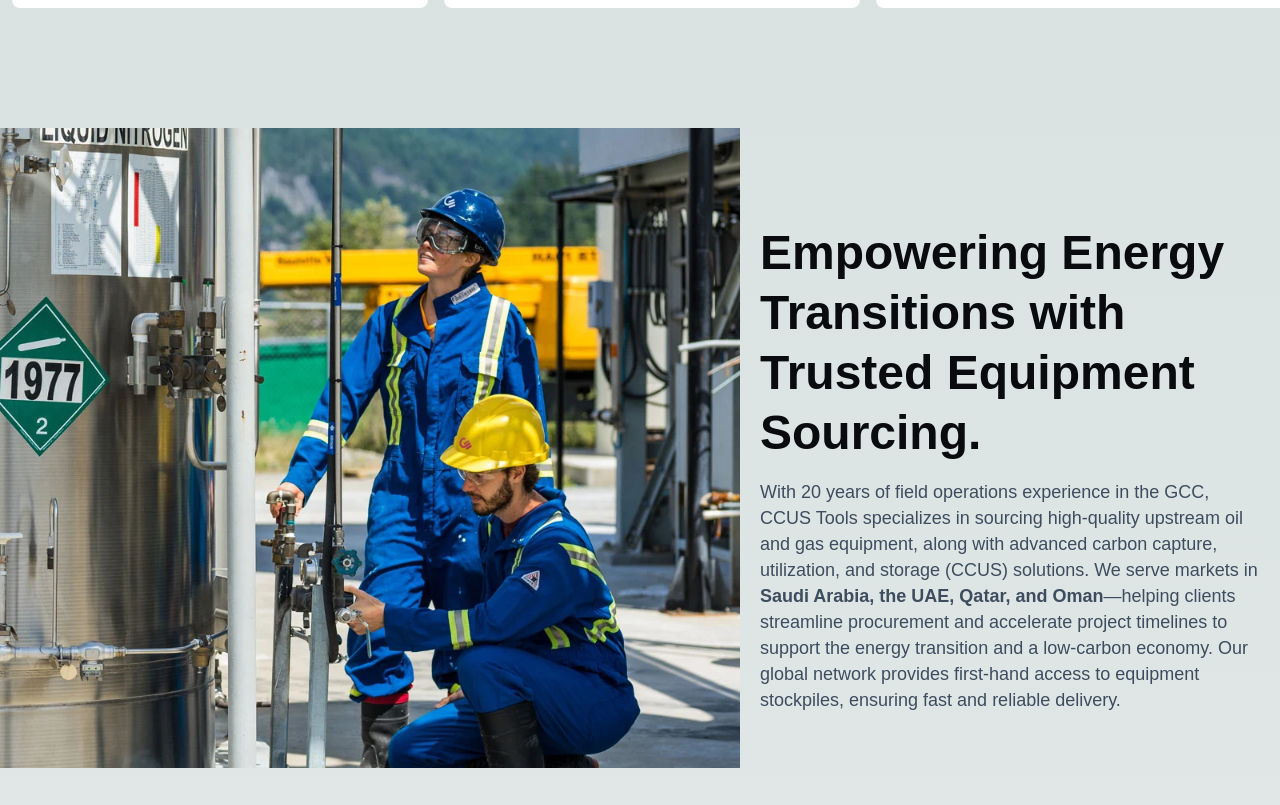
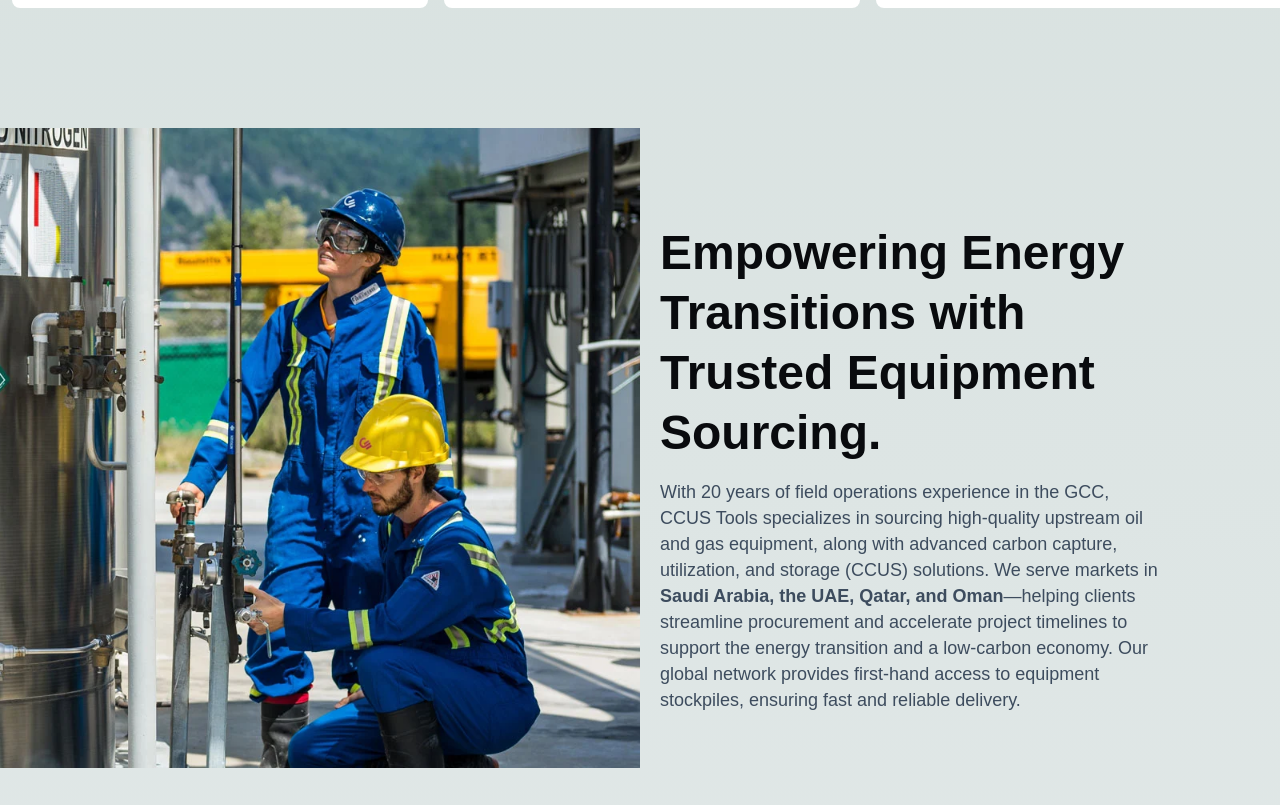
Before and after one commit to arbasirian/ccus-tools, a React app: page / in a window 1280 px wide. Shown: the part 1235-2040 px from the top of the page. Built offline with nearby package versions, Linux system fonts and the light colour scheme; the HTML template or start-up script is replaced by a standard one.

Commit message:
Fix minor issue

```diff
--- a/src/components/ContentSection.tsx
+++ b/src/components/ContentSection.tsx
@@ -2,6 +2,7 @@ import React from 'react';
 import { Text } from './Text';
 import styled from 'styled-components';
 import { useDeviceLayout } from '../hooks';
+import { Box } from './Box';
 
 const SectionWrapper = styled.section<{ reverse?: boolean }>`
   display: flex;
@@ -67,14 +68,14 @@ export const ContentSection: React.FC<Props> = ({
       <div className="image-container">
         <img src={image} alt={title} />
       </div>
-      <div>
+      <Box flex="1">
         <div className="content-container">
           <Text variant={isMobile ? 'title2' : 'title1'} color={titleColor}>
             {title}
           </Text>
           <Text variant="body">{description}</Text>
         </div>
-      </div>
+      </Box>
     </SectionWrapper>
   );
 };
```
